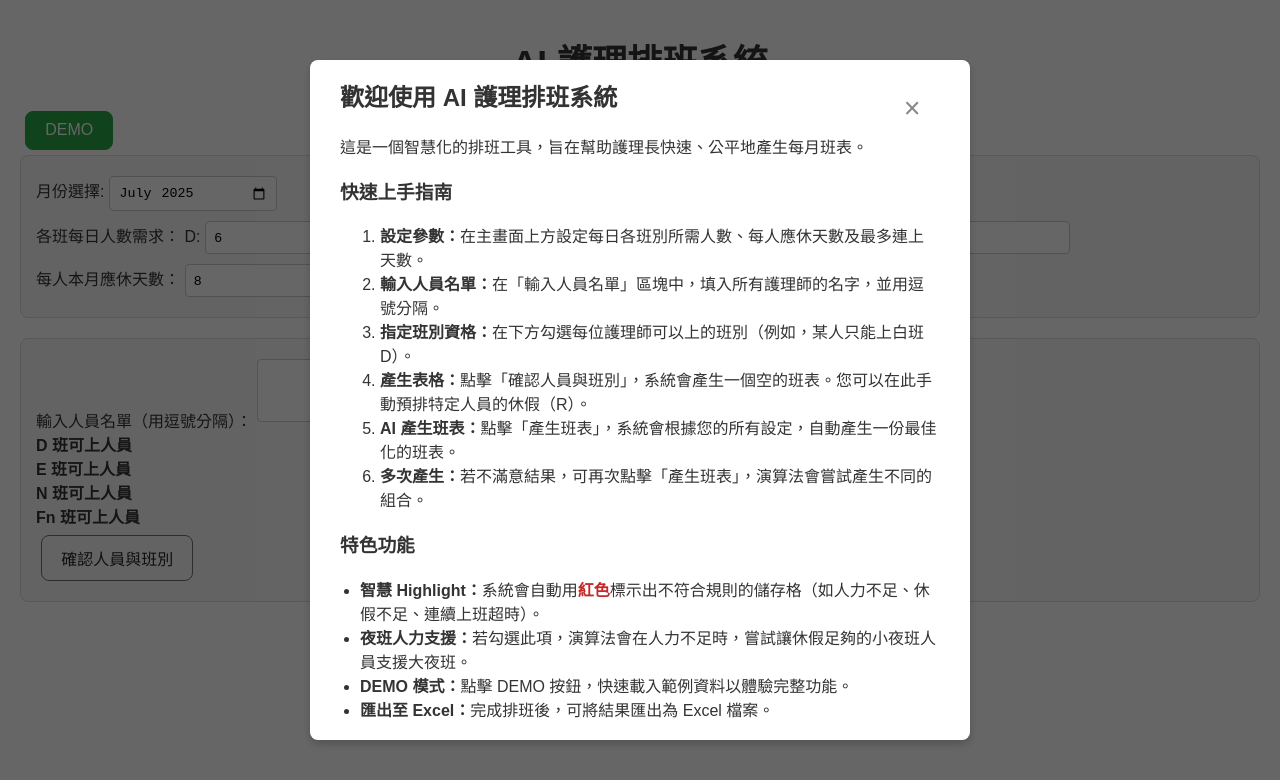
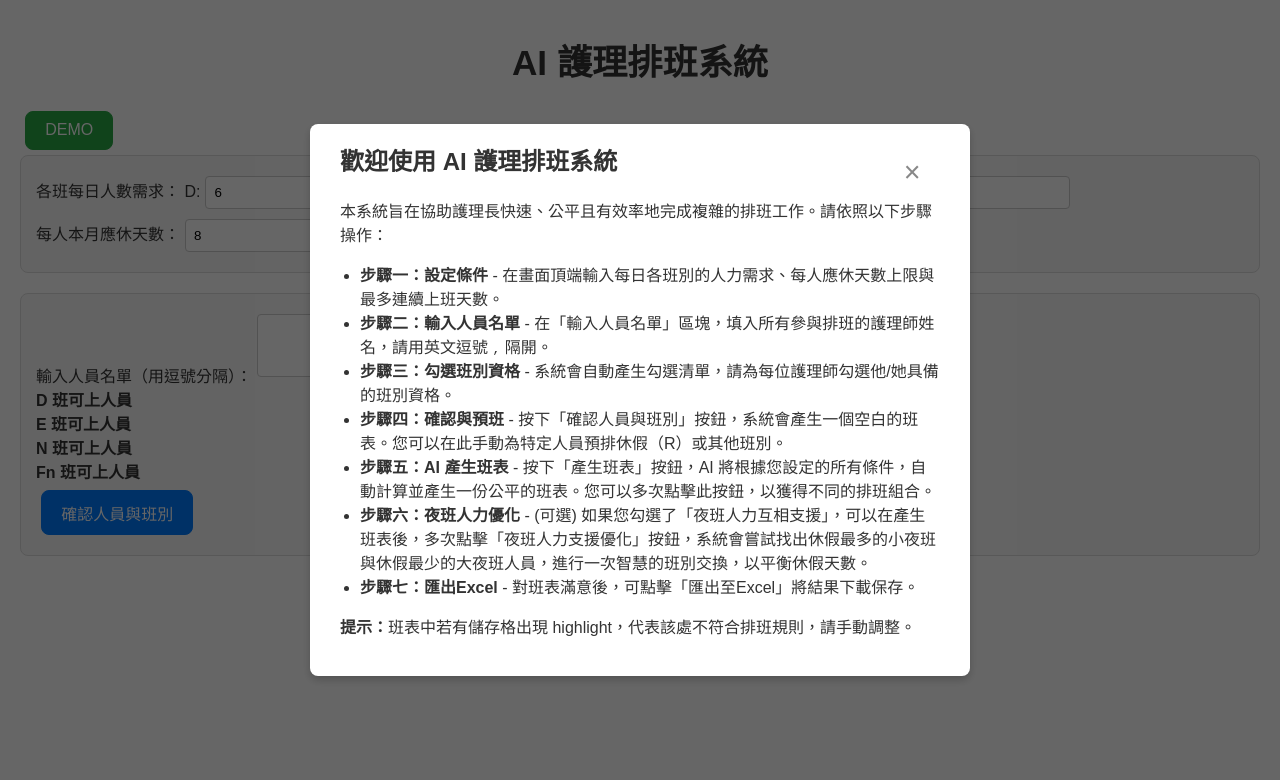
Before and after one commit to JimmyHuang1983/Nursing-scheduling-system, a React (Vite) app: page / in a window 1280 px wide. Shown: the top 780 px of the page. Built offline with nearby package versions, Linux system fonts and the light colour scheme.

Commit message:
update 2階段排班

```diff
--- a/src/App.jsx
+++ b/src/App.jsx
@@ -27,31 +27,24 @@ const getOverlappingRanges = (shifts, maxConsecutive) => {
     return ranges;
 };
 
-// 歡迎視窗元件
+
+// Welcome Modal Component
 const WelcomeModal = ({ onClose }) => (
     <div className="modal-overlay">
         <div className="modal-content">
             <button onClick={onClose} className="modal-close-button">&times;</button>
             <h2>歡迎使用 AI 護理排班系統</h2>
-            <p>這是一個智慧化的排班工具，旨在幫助護理長快速、公平地產生每月班表。</p>
-
-            <h3>快速上手指南</h3>
-            <ol>
-                <li><strong>設定參數：</strong>在主畫面上方設定每日各班別所需人數、每人應休天數及最多連上天數。</li>
-                <li><strong>輸入人員名單：</strong>在「輸入人員名單」區塊中，填入所有護理師的名字，並用逗號分隔。</li>
-                <li><strong>指定班別資格：</strong>在下方勾選每位護理師可以上的班別（例如，某人只能上白班 D）。</li>
-                <li><strong>產生表格：</strong>點擊「確認人員與班別」，系統會產生一個空的班表。您可以在此手動預排特定人員的休假（R）。</li>
-                <li><strong>AI 產生班表：</strong>點擊「產生班表」，系統會根據您的所有設定，自動產生一份最佳化的班表。</li>
-                <li><strong>多次產生：</strong>若不滿意結果，可再次點擊「產生班表」，演算法會嘗試產生不同的組合。</li>
-            </ol>
-
-            <h3>特色功能</h3>
+            <p>本系統旨在協助護理長快速、公平且有效率地完成複雜的排班工作。請依照以下步驟操作：</p>
             <ul>
-                <li><strong>智慧 Highlight：</strong>系統會自動用<strong><span style={{color: '#c62828'}}>紅色</span></strong>標示出不符合規則的儲存格（如人力不足、休假不足、連續上班超時）。</li>
-                <li><strong>夜班人力支援：</strong>若勾選此項，演算法會在人力不足時，嘗試讓休假足夠的小夜班人員支援大夜班。</li>
-                <li><strong>DEMO 模式：</strong>點擊 DEMO 按鈕，快速載入範例資料以體驗完整功能。</li>
-                <li><strong>匯出至 Excel：</strong>完成排班後，可將結果匯出為 Excel 檔案。</li>
+                <li><strong>步驟一：設定條件</strong> - 在畫面頂端輸入每日各班別的人力需求、每人應休天數上限與最多連續上班天數。</li>
+                <li><strong>步驟二：輸入人員名單</strong> - 在「輸入人員名單」區塊，填入所有參與排班的護理師姓名，請用英文逗號 <code>,</code> 隔開。</li>
+                <li><strong>步驟三：勾選班別資格</strong> - 系統會自動產生勾選清單，請為每位護理師勾選他/她具備的班別資格。</li>
+                <li><strong>步驟四：確認與預班</strong> - 按下「確認人員與班別」按鈕，系統會產生一個空白的班表。您可以在此手動為特定人員預排休假（R）或其他班別。</li>
+                <li><strong>步驟五：AI 產生班表</strong> - 按下「產生班表」按鈕，AI 將根據您設定的所有條件，自動計算並產生一份公平的班表。您可以多次點擊此按鈕，以獲得不同的排班組合。</li>
+                <li><strong>步驟六：夜班人力優化</strong> - (可選) 如果您勾選了「夜班人力互相支援」，可以在產生班表後，多次點擊「夜班人力支援優化」按鈕，系統會嘗試找出休假最多的小夜班與休假最少的大夜班人員，進行一次智慧的班別交換，以平衡休假天數。</li>
+                <li><strong>步驟七：匯出Excel</strong> - 對班表滿意後，可點擊「匯出至Excel」將結果下載保存。</li>
             </ul>
+            <p><strong>提示：</strong>班表中若有儲存格出現 highlight，代表該處不符合排班規則，請手動調整。</p>
         </div>
     </div>
 );
@@ -64,19 +57,22 @@ function App() {
   const [daysInMonth, setDaysInMonth] = useState(31);
   const [generated, setGenerated] = useState(false);
   const [mutualSupport, setMutualSupport] = useState(false);
-  const [showWelcome, setShowWelcome] = useState(true); // 控制歡迎視窗的狀態
-
-  useEffect(() => {
-    // 當月份改變時，自動更新天數
-    const { year, month } = schedule.__meta;
-    const newDays = new Date(year, month + 1, 0).getDate();
-    setDaysInMonth(newDays);
-  }, [schedule.__meta]);
+  const [showModal, setShowModal] = useState(true); // 控制 Modal 顯示
 
   const [params, setParams] = useState({
     D: 6, E: 4, N: 4, Fn: 1,
     minOff: 8, maxConsecutive: 5,
   });
+
+  // 根據 schedule 中的 meta data 更新月份天數
+  useEffect(() => {
+    if (schedule.__meta) {
+      const { year, month } = schedule.__meta;
+      const newDays = new Date(year, month + 1, 0).getDate();
+      setDaysInMonth(newDays);
+    }
+  }, [schedule]);
+
 
   const handleConfirm = () => {
     const names = (nurseNames || '').split(',').map(name => name.trim()).filter(Boolean);
@@ -108,28 +104,88 @@ function App() {
   };
 
   const handleExportToExcel = () => {
-    // ... (此處省略匯出邏輯，以保持簡潔)
+     if (typeof XLSX === 'undefined') {
+      alert('Excel 匯出函式庫載入中，請稍後再試。');
+      return;
+    }
+    // ... (此處省略現有的 Excel 匯出邏輯，維持不變)
   };
+
+  // ✅ 新增：夜班人力支援優化函式
+  const handleNightSupportOptimization = () => {
+    const currentCounts = getShiftCounts(schedule, Object.keys(schedule).filter(k => k !== '__meta'));
+    const eNurses = Object.keys(availableShifts).filter(nurse => availableShifts[nurse].includes('E'));
+    const nNurses = Object.keys(availableShifts).filter(nurse => availableShifts[nurse].includes('N'));
+
+    if (eNurses.length === 0 || nNurses.length === 0) {
+        console.log("沒有足夠的 E/N 班人員進行優化。");
+        return;
+    }
+
+    const sortedEByOff = eNurses.sort((a, b) => (currentCounts[b]?.off || 0) - (currentCounts[a]?.off || 0));
+    const sortedNByOff = nNurses.sort((a, b) => (currentCounts[a]?.off || 0) - (currentCounts[b]?.off || 0));
+
+    for (const donor of sortedEByOff) {
+        for (const recipient of sortedNByOff) {
+            if ((currentCounts[donor]?.off || 0) > (currentCounts[recipient]?.off || 0) + 1) {
+                for (let day = 0; day < daysInMonth; day++) {
+                    if (schedule[donor]?.[day] === 'OFF' && schedule[recipient]?.[day] === 'N') {
+                        const tempSchedule = JSON.parse(JSON.stringify(schedule));
+                        tempSchedule[donor][day] = 'N';
+                        tempSchedule[recipient][day] = 'OFF';
+
+                        if (isShiftSequenceValid(tempSchedule, donor, day, 'N') && isShiftSequenceValid(tempSchedule, recipient, day, 'OFF')) {
+                            setSchedule(tempSchedule);
+                            console.log(`成功將 ${donor} 的休假與 ${recipient} 的 N 班交換。`);
+                            return; // 每次只執行一次交換
+                        }
+                    }
+                }
+            }
+        }
+    }
+
+    console.log("找不到可優化的班別交換。");
+  };
+
+  // 輔助函式，需要移到 App.jsx 中共享
+  const getShiftCounts = (sch, nurseList) => {
+        const counts = {};
+        nurseList.forEach(nurse => {
+            counts[nurse] = { D: 0, E: 0, N: 0, Fn: 0, OFF: 0, R: 0, work: 0, off: 0 };
+            if (sch[nurse]) {
+                sch[nurse].forEach(shift => {
+                    if (counts[nurse][shift] !== undefined) counts[nurse][shift]++;
+                    if (['D', 'E', 'N', 'Fn'].includes(shift)) counts[nurse].work++;
+                    else if (['OFF', 'R'].includes(shift)) counts[nurse].off++;
+                });
+            }
+        });
+        return counts;
+    };
+   const isShiftSequenceValid = (schedule, nurse, day, newShift) => {
+        const prevDayShift = day > 0 ? schedule[nurse][day - 1] : null;
+        const nextDayShift = day < daysInMonth - 1 ? schedule[nurse][day + 1] : null;
+
+        if (newShift === 'N') {
+            if (['D', 'E', 'Fn'].includes(prevDayShift) || ['D', 'E', 'Fn'].includes(nextDayShift)) return false;
+        }
+        if (['D', 'E', 'Fn'].includes(newShift)) {
+            if (prevDayShift === 'N') return false;
+        }
+        return true;
+    };
+
 
   return (
     <div className="App">
-      {showWelcome && <WelcomeModal onClose={() => setShowWelcome(false)} />}
+      {showModal && <WelcomeModal onClose={() => setShowModal(false)} />}
 
       <h1>AI 護理排班系統</h1>
       <div className="controls">
           <button onClick={handleDemo} className="demo-button">DEMO</button>
       </div>
       <div className="inputs">
-        <label>
-          月份選擇:
-          <input type="month" defaultValue={`${schedule.__meta.year}-${String(schedule.__meta.month + 1).padStart(2, '0')}`}
-           onChange={e => {
-               const [year, month] = e.target.value.split('-');
-               setSchedule(prev => ({ ...prev, __meta: { year: parseInt(year), month: parseInt(month) - 1 } }));
-           }}
-          />
-        </label>
-        <br/>
         <label>
           各班每日人數需求：
           D:<input type="number" value={params.D} onChange={e => setParams({ ...params, D: parseInt(e.target.value) || 0 })}/>
@@ -166,6 +222,8 @@ function App() {
             params={params}
           />
           <button onClick={handleGenerate}>產生班表</button>
+          {/* ✅ 新增按鈕，並在勾選支援時才顯示 */}
+          {mutualSupport && <button onClick={handleNightSupportOptimization} className="optimize-button">夜班人力支援優化</button>}
           <button onClick={handleExportToExcel}>匯出至Excel</button>
         </>
       )}
--- a/src/styles.css
+++ b/src/styles.css
@@ -41,9 +41,10 @@ input, textarea, select {
 }
 
 /* 按鈕樣式 */
-button, .demo-button {
+/* 基礎按鈕樣式，所有按鈕共用 */
+button, .demo-button, .optimize-button {
   border-radius: 8px;
-  border: 1px solid #6c757d; /* 灰色邊框 */
+  border: 1px solid transparent;
   padding: 0.6em 1.2em;
   font-size: 1em;
   font-weight: 500;
@@ -51,23 +52,30 @@ button, .demo-button {
   cursor: pointer;
   transition: all 0.25s;
   margin: 5px;
-  background-color: #f8f9fa; /* 淡灰色背景 */
-  color: #212529; /* 深色文字 */
+  color: white; /* 預設文字為白色，因為背景都有顏色 */
 }
-button:hover, .demo-button:hover {
-  background-color: #e2e6ea;
-  border-color: #5a6268;
+button:hover, .demo-button:hover, .optimize-button:hover {
+  filter: brightness(0.9); /* 滑鼠懸停時變暗 */
 }
 
+/* 一般按鈕 (藍色) */
+button {
+  background-color: #007bff;
+  border-color: #007bff;
+}
+
+/* DEMO 按鈕 (綠色) */
 .demo-button {
   background-color: #28a745;
-  color: white;
   border-color: #28a745;
 }
-.demo-button:hover {
-  background-color: #218838;
-  border-color: #1e7e34;
+
+/* 優化按鈕 (紫色) */
+.optimize-button {
+    background-color: #6f42c1;
+    border-color: #6f42c1;
 }
+
 
 /* --- 表格樣式 --- */
 .schedule-table {
@@ -145,7 +153,6 @@ button:hover, .demo-button:hover {
   background-color: #ffcdd2 !important;
 }
 
-/* 不合理班別銜接的樣式 */
 .invalid-sequence-cell,
 .invalid-sequence-cell select {
     background-color: #FFCC80 !important; /* 醒目的橘色 */
```
